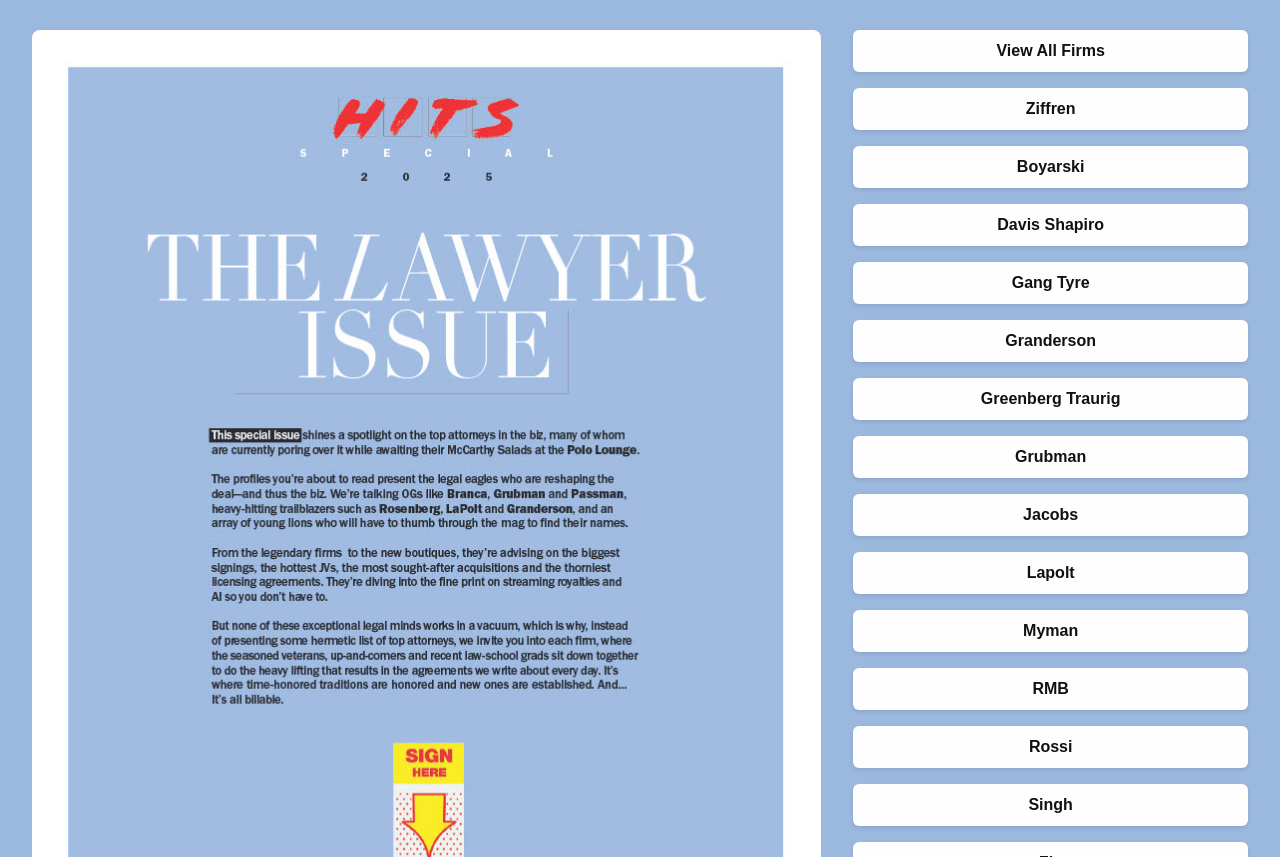
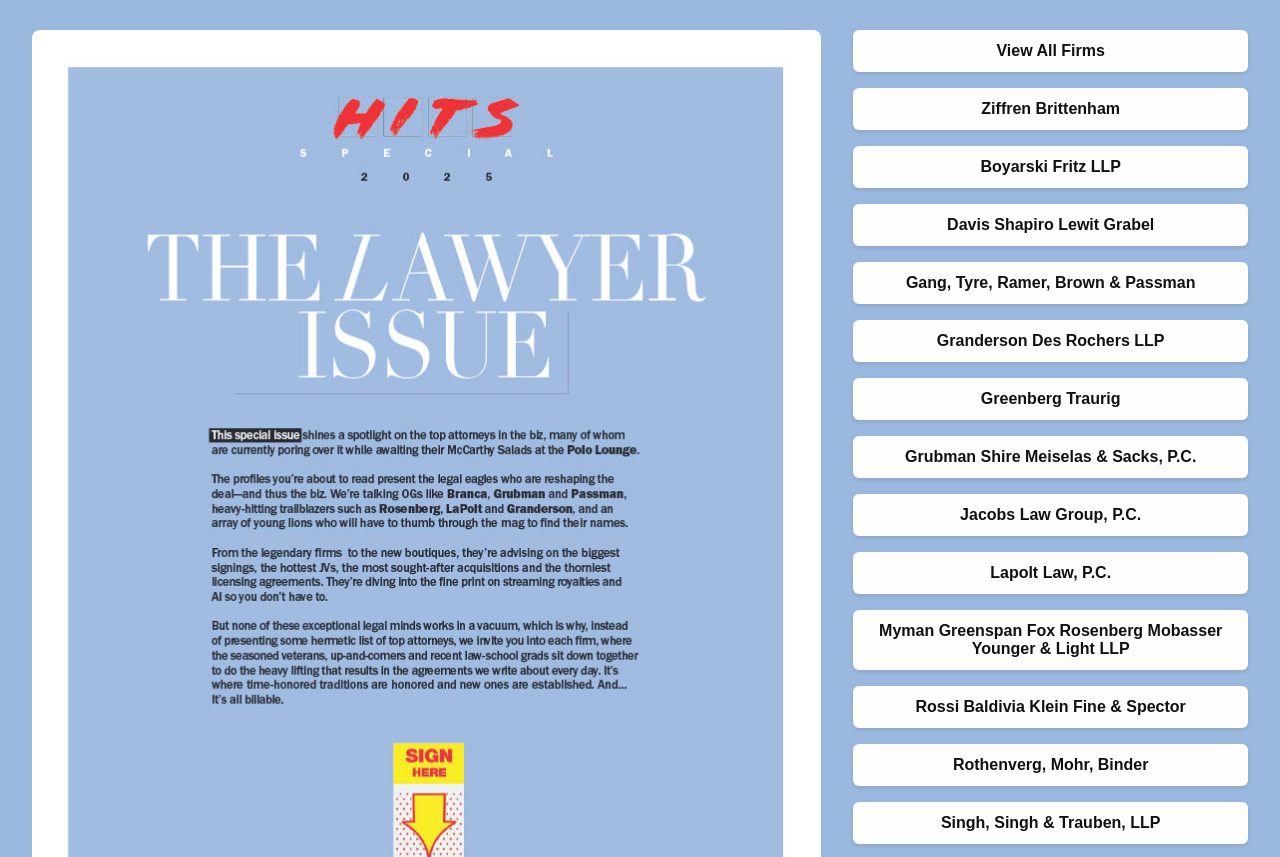
Before and after one commit to hitsdd/HITS-Mag-PDFs, a plain HTML site: page viewer/law-special-2025.html in a window 1280 px wide. Shown: the part 78-935 px from the top of the page. Drawn offline with Linux system fonts and the light colour scheme.

Commit message:
renamed law firm buttons

```diff
--- a/viewer/law-special-2025.html
+++ b/viewer/law-special-2025.html
@@ -79,20 +79,20 @@
     </div>
     <div class="firm-list">
       <a href="/pdfs/1427-lawspec-2025-all-firms.pdf" target="_blank">View All Firms</a>
-      <a href="/pdfs/1427-lawspec-2025-ziffren.pdf" target="_blank">Ziffren</a>
-      <a href="/pdfs/1427-lawspec-2025-boyarski.pdf" target="_blank">Boyarski</a>
-      <a href="/pdfs/1427-lawspec-2025-davis-shapiro.pdf" target="_blank">Davis Shapiro</a>
-      <a href="/pdfs/1427-lawspec-2025-gang-tyre.pdf" target="_blank">Gang Tyre</a>
-      <a href="/pdfs/1427-lawspec-2025-granderson.pdf" target="_blank">Granderson</a>
+      <a href="/pdfs/1427-lawspec-2025-ziffren.pdf" target="_blank">Ziffren Brittenham</a>
+      <a href="/pdfs/1427-lawspec-2025-boyarski.pdf" target="_blank">Boyarski Fritz LLP</a>
+      <a href="/pdfs/1427-lawspec-2025-davis-shapiro.pdf" target="_blank">Davis Shapiro Lewit Grabel</a>
+      <a href="/pdfs/1427-lawspec-2025-gang-tyre.pdf" target="_blank">Gang, Tyre, Ramer, Brown & Passman</a>
+      <a href="/pdfs/1427-lawspec-2025-granderson.pdf" target="_blank">Granderson Des Rochers LLP</a>
       <a href="/pdfs/1427-lawspec-2025-greenberg-traurig.pdf" target="_blank">Greenberg Traurig</a>
-      <a href="/pdfs/1427-lawspec-2025-grubman.pdf" target="_blank">Grubman</a>
-      <a href="/pdfs/1427-lawspec-2025-jacobs.pdf" target="_blank">Jacobs</a>
-      <a href="/pdfs/1427-lawspec-2025-lapolt.pdf" target="_blank">Lapolt</a>
-      <a href="/pdfs/1427-lawspec-2025-myman.pdf" target="_blank">Myman</a>
-      <a href="/pdfs/1427-lawspec-2025-rmb.pdf" target="_blank">RMB</a>
-      <a href="/pdfs/1427-lawspec-2025-rossi.pdf" target="_blank">Rossi</a>
-      <a href="/pdfs/1427-lawspec-2025-singh.pdf" target="_blank">Singh</a>
-      <a href="/pdfs/1427-lawspec-2025-zia.pdf" target="_blank">Zia</a>
+      <a href="/pdfs/1427-lawspec-2025-grubman.pdf" target="_blank">Grubman Shire Meiselas & Sacks, P.C.</a>
+      <a href="/pdfs/1427-lawspec-2025-jacobs.pdf" target="_blank">Jacobs Law Group, P.C.</a>
+      <a href="/pdfs/1427-lawspec-2025-lapolt.pdf" target="_blank">Lapolt Law, P.C.</a>
+      <a href="/pdfs/1427-lawspec-2025-myman.pdf" target="_blank">Myman Greenspan Fox Rosenberg Mobasser Younger & Light LLP</a>
+      <a href="/pdfs/1427-lawspec-2025-rossi.pdf" target="_blank">Rossi Baldivia Klein Fine & Spector</a>
+      <a href="/pdfs/1427-lawspec-2025-rmb.pdf" target="_blank">Rothenverg, Mohr, Binder</a>
+      <a href="/pdfs/1427-lawspec-2025-singh.pdf" target="_blank">Singh, Singh & Trauben, LLP</a>
+      <a href="/pdfs/1427-lawspec-2025-zia.pdf" target="_blank">The Zia Firm, PLLC</a>
     </div>
   </div>
   <footer>
```
